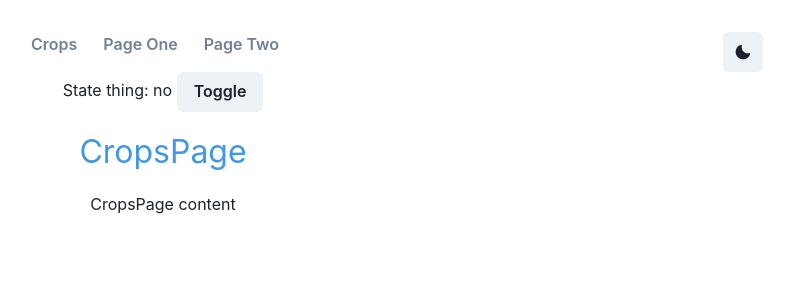
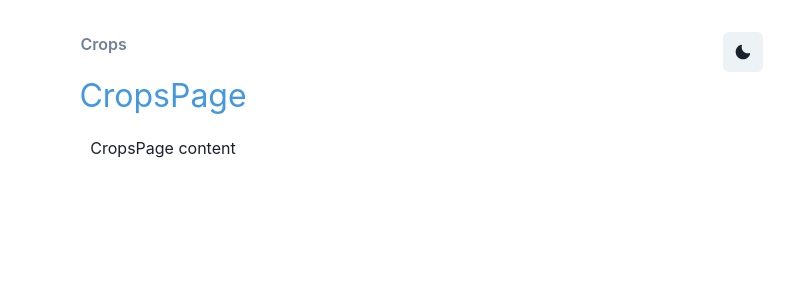
Before and after one commit to piratemermaid/moonstone-island-guide, a React (Vite) app: page / in a window 1280 px wide. Shown: the top 300 px of the page, without its empty margins (477-1271 px from the left). Built offline with nearby package versions, Linux system fonts and the light colour scheme.

Commit message:
remove template boilerplate files

```diff
--- a/src/App.jsx
+++ b/src/App.jsx
@@ -1,25 +1,16 @@
 import { Outlet } from 'react-router-dom';
-import { Box, Button, SimpleGrid } from '@chakra-ui/react';
+import { Box, SimpleGrid } from '@chakra-ui/react';
 
 import NavBar from './components/NavBar';
-import { useStore } from './store';
 import './App.css';
 
 export default function App() {
-  const something = useStore((store) => store.something);
-  const toggleSomething = useStore((store) => store.toggleSomething);
-
   return (
     <SimpleGrid columns={1} spacing={4}>
       <Box>
         <NavBar />
       </Box>
 
-      <Box>
-        State thing: {something ? 'yes' : 'no'}{' '}
-        <Button onClick={toggleSomething}>Toggle</Button>
-      </Box>
-
       <Outlet />
     </SimpleGrid>
   );
--- a/src/pages/PageOne.jsx
+++ /dev/null
@@ -1,5 +0,0 @@
-import PageLayout from '../components/PageLayout';
-
-export default function PageOne() {
-  return <PageLayout title="PageOne">PageOne content</PageLayout>;
-}
--- a/src/pages/PageTwo.jsx
+++ /dev/null
@@ -1,5 +0,0 @@
-import PageLayout from '../components/PageLayout';
-
-export default function PageTwo() {
-  return <PageLayout title="PageTwo">PageTwo content</PageLayout>;
-}
--- a/src/router/routes.js
+++ b/src/router/routes.js
@@ -1,5 +1,3 @@
-import PageOne from '../pages/PageOne';
-import PageTwo from '../pages/PageTwo';
 import CropsPage from '../pages/CropsPage';
 
 const ROUTES = [
@@ -8,16 +6,6 @@
     path: '/',
     Component: CropsPage,
   },
-  {
-    label: 'Page One',
-    path: '/one',
-    Component: PageOne,
-  },
-  {
-    label: 'Page Two',
-    path: '/two',
-    Component: PageTwo,
-  },
 ];
 
 export default ROUTES;
```
